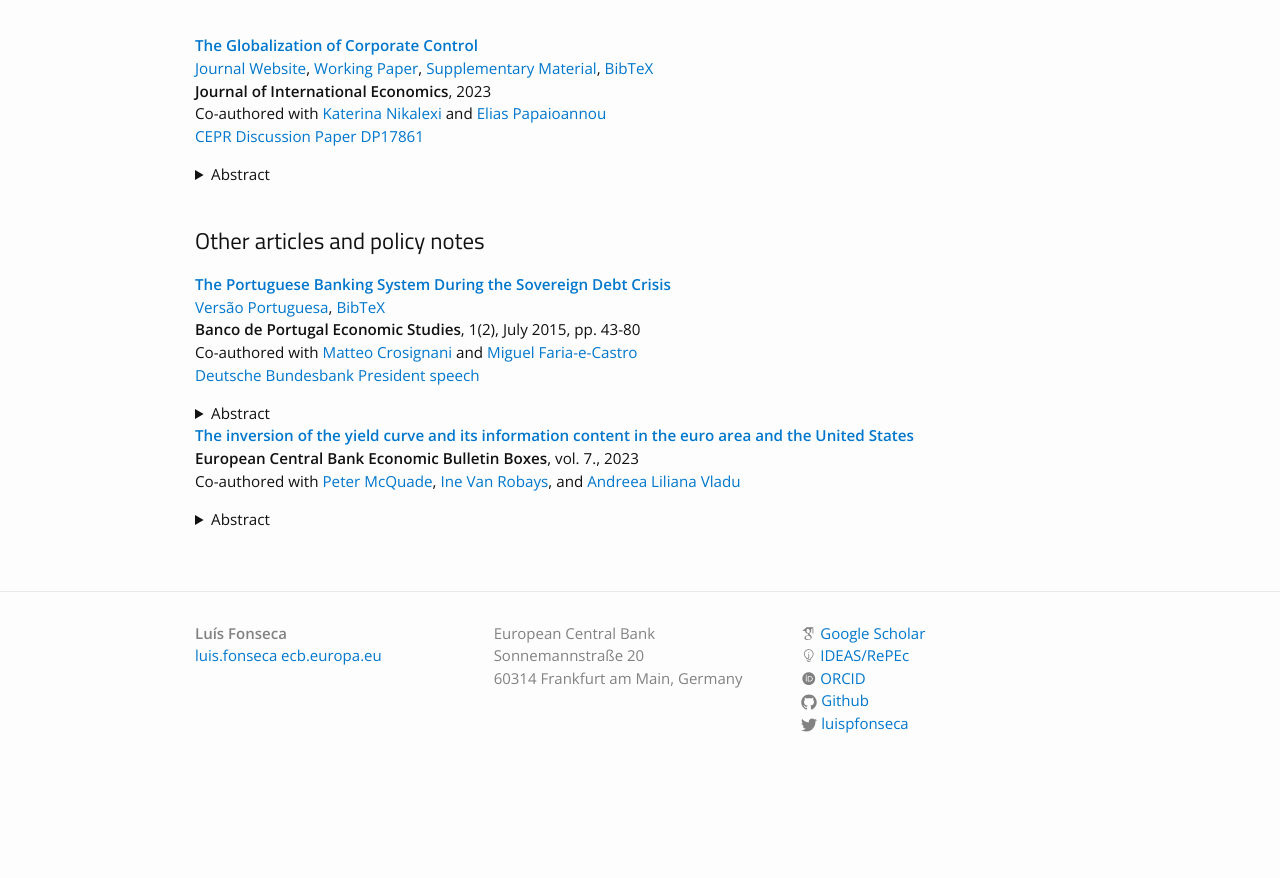
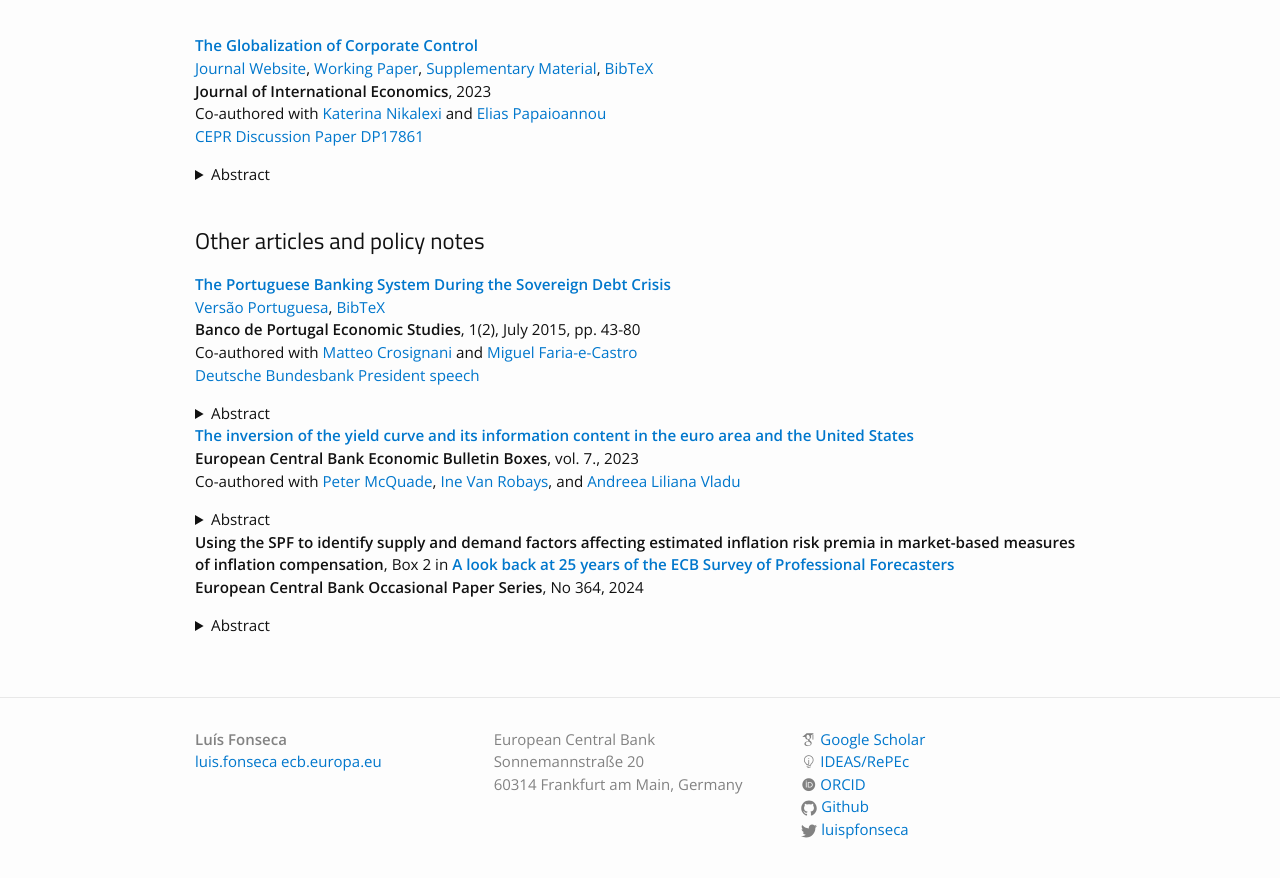
Before and after one commit to luispfonseca/luispfonseca.github.io, a Jekyll site: the page built from research.md, in a window 1280 px wide and 900 px high, scrolled down 598 px. Shown: the top 878 px of the window. Built offline with Jekyll 4.4.1, drawn with Linux system fonts in a browser that asks for light colours; some web fonts are replaced; before the commit the page ends 1392 px from its top, so only the background shows below that.

Commit message:
Update research.md
adds SPF box

```diff
--- a/research.md
+++ b/research.md
@@ -63,3 +63,10 @@ Co-authored with [Peter McQuade](https://www.ecb.europa.eu/pub/research/authors/
 <summary>Abstract</summary>
 This box highlights the recent inversion of the euro area and US yield curves and considers its information content for the future state of these economies. The slope of the yield curve is currently negative and the most steeply inverted it has been in decades for both the euro area and the United States. Among other factors, a negative slope may reflect investors’ expectations that the macroeconomic outlook will worsen, inflation will decline and longer-term yields will be lower as growth slows. In the past, the slope has typically had statistical predictive power for economic downturns. Recent estimates based on this indicator point to a high probability of a recession in the next 12 months in both jurisdictions. However, estimated recession probabilities are considerably lower when the models include information from additional financial indicators and oil prices, and when they account for the yield impact of the balance sheet policies of central banks. The analysis therefore highlights that a simple translation of the current historically negative yield curve slopes into a high recession probability would be an incomplete assessment.
 </details>
+
+**Using the SPF to identify supply and demand factors affecting estimated inflation risk premia in market-based measures of inflation compensation**, Box 2 in [**A look back at 25 years of the ECB Survey of Professional Forecasters**](https://www.ecb.europa.eu/pub/pdf/scpops/ecb.op364~8a27dcb996.en.pdf) <br>
+**European Central Bank Occasional Paper Series**, No 364, 2024 <br>
+<details>
+<summary>Abstract</summary>
+According to economic theory, positive (negative) inflation risk premia emerge when market participants expect a future macroeconomic environment to be primarily dominated by supply-side (demand-side) shocks. This box infers such dominance from the expected co-movement between future inflation and GDP growth in the individual SPF survey responses and finds that movements in the survey-based measures have behaved similarly to model-based estimates of inflation risk premia.
+</details>
```
